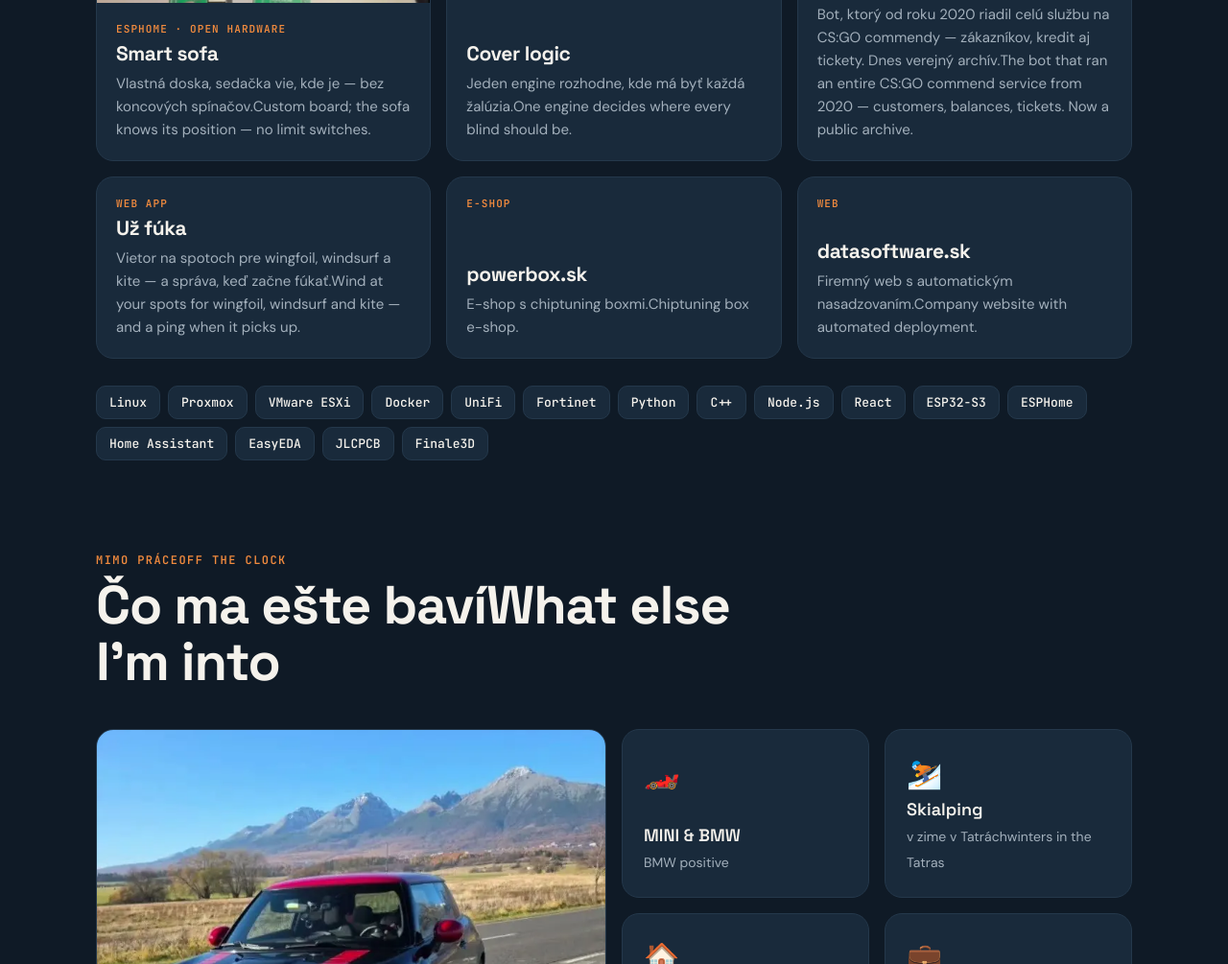
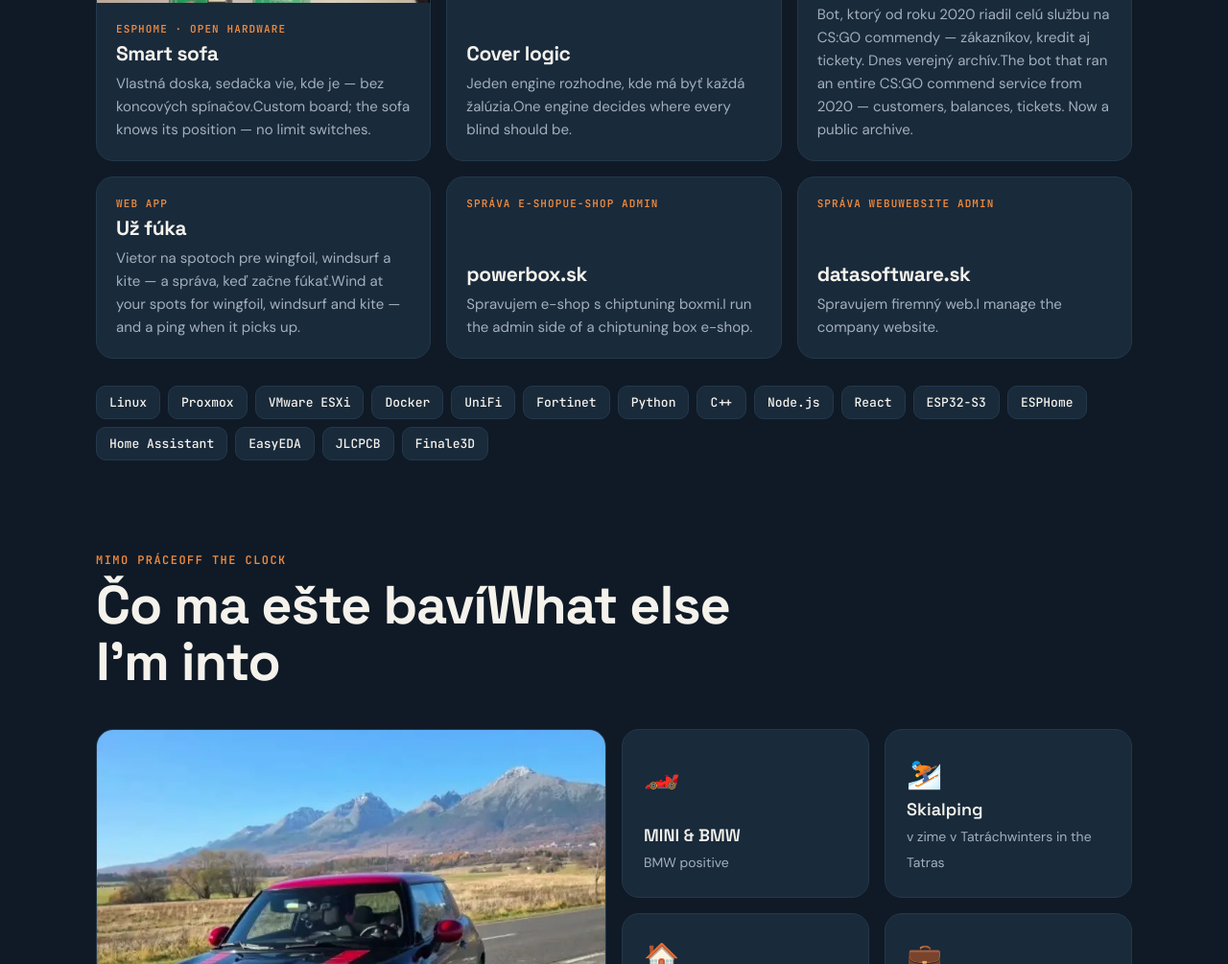
Before and after one commit to PeterLinuxOSS/PeterLinuxOSS.github.io, a plain HTML site: page _src/index.html in a window 1280 px wide. Shown: the part 5394-6399 px from the top of the page at 96% size. Drawn offline with Linux system fonts and the light colour scheme.

Commit message:
powerbox.sk a datasoftware.sk: spravujem, nie vyrobil
Co-Authored-By: Claude Opus 5.5 <noreply@anthropic.com>
Claude-Session: https://claude.ai/code/session_014F7DwXeGt2wX3vwcjNYDHW

```diff
--- a/_src/index.html
+++ b/_src/index.html
@@ -398,16 +398,16 @@ footer a{text-decoration:underline}
       </a>
       <a class="card reveal" href="https://powerbox.sk" target="_blank" rel="noopener">
         <div class="body">
-          <span class="kind">E-shop</span>
+          <span class="kind"><span lang="sk">Správa e-shopu</span><span lang="en">E-shop admin</span></span>
           <h3>powerbox.sk</h3>
-          <p><span lang="sk">E-shop s chiptuning boxmi.</span><span lang="en">Chiptuning box e-shop.</span></p>
+          <p><span lang="sk">Spravujem e-shop s chiptuning boxmi.</span><span lang="en">I run the admin side of a chiptuning box e-shop.</span></p>
         </div>
       </a>
       <a class="card reveal" href="https://datasoftware.sk" target="_blank" rel="noopener">
         <div class="body">
-          <span class="kind">Web</span>
+          <span class="kind"><span lang="sk">Správa webu</span><span lang="en">Website admin</span></span>
           <h3>datasoftware.sk</h3>
-          <p><span lang="sk">Firemný web s automatickým nasadzovaním.</span><span lang="en">Company website with automated deployment.</span></p>
+          <p><span lang="sk">Spravujem firemný web.</span><span lang="en">I manage the company website.</span></p>
         </div>
       </a>
     </div>
```
Also changed, not shown: en/index.html (+4 -4 lines), index.html (+4 -4 lines).
